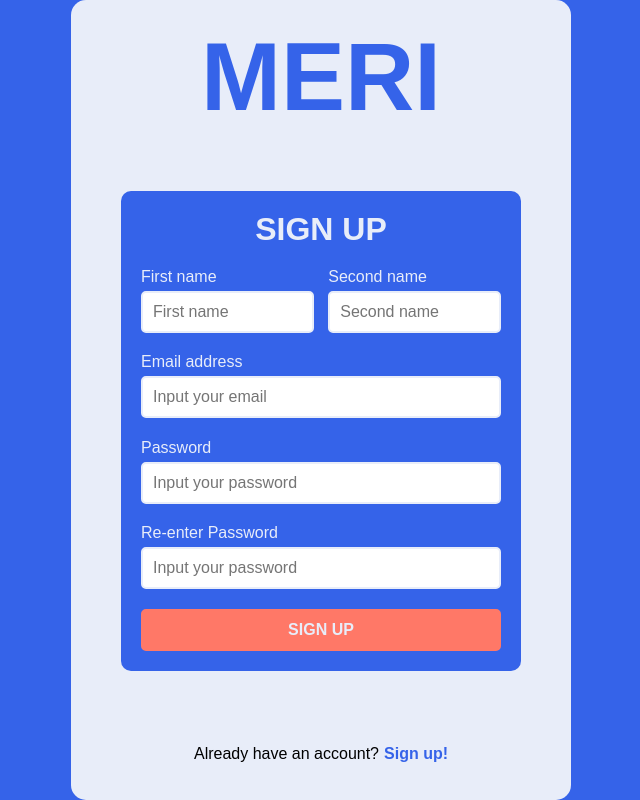
After one commit to RSJR-19/MERI-StudentApp, a Python web app: template app/templates/auth/signup.html in a window 1280 px wide. The commit adds this page. Shown: the whole page, without its empty margins (319-959 px from the left). Run offline with Jinja, Linux system fonts and the light colour scheme; the template is opened without the code that fills it, so the values that code supplies are empty.

Commit message:
froentend part 1

```diff
--- /dev/null
+++ b/app/static/css/auth/signup.css
@@ -0,0 +1,140 @@
+#container{
+    height: 100%;
+    width: 100%;
+    max-width: 500px;
+    max-height: 850px;
+    display: flex;
+    justify-content: space-around;
+    align-items: center;
+    overflow: hidden;
+    flex-direction: column;
+    background-color: var(--tertiary);
+    border-radius: 15px;
+    padding: 0%;
+}
+
+.logo-container{
+    height: 10%;
+    width: 70%;
+    display: flex;
+    justify-content: center;
+    align-items: center;
+}
+
+.logo-container span{
+    font-size: 6rem;
+    font-family: Arial, Helvetica, sans-serif;
+    font-weight: 800;
+    color: var(--primary);
+
+}
+
+.title{
+    color: var(--primary);
+    font-family: Arial, Helvetica, sans-serif;
+    font-weight: 900;
+    font-size: 6rem;
+    padding: 0;
+    display: inline-block;
+}
+
+#signupForm{
+    background-color: var(--primary);
+    height: 60%;
+    width: 80%;
+    border-radius: 10px;
+    display: flex;
+    justify-content: space-evenly;
+    align-items: center;
+    flex-direction: column;
+}
+
+.name-container{
+    width: 90%;
+    display: flex;
+    justify-content: space-between;
+
+}
+
+.name-input-container{
+    width: 48%;
+    color: var(--tertiary);
+    gap: 5px;
+    display: flex;
+    flex-direction: column;
+}
+
+.name-input-container input{
+    width: 100%;
+    padding: 10px;
+    border-radius: 5px;
+    border: 2px solid var(--tertiary);
+    font-weight: 500;
+}
+
+
+.input-container{
+    display: flex;
+    flex-direction: column;
+    width: 90%;
+    gap: 5px;
+    color: var(--tertiary);
+}
+
+.forgot-password{
+    width: 100%;
+    font-size: 0.8rem;
+    display: flex;
+    justify-content: flex-end;
+}
+
+.input-container input{
+    width: 100%;
+    padding: 10px;
+    border-radius: 5px;
+    border: 2px solid var(--tertiary);
+    font-weight: 500;
+
+}
+
+.signup-h1{
+    font-weight: 900;
+    color: var(--tertiary);
+}
+
+.p-container{
+    display: flex;
+    gap: 5px;
+}
+
+.p-container p:nth-child(2){
+    color: var(--primary);
+    font-weight: 600;
+}
+
+.check-box{
+    width: 90%;
+    display: flex;
+    align-items: flex-start;
+    gap: 10px;
+    color: var(--tertiary);
+}
+
+.check-box input{
+    transform: scale(1.5);
+}
+
+
+.check-box p{
+    font-size: 0.9rem;
+}
+
+.login-button{
+    width: 90%;
+    padding: 10px;
+    border-radius: 5px;
+    border: 2px solid var(--secondary);
+    background-color: var(--secondary);
+    font-weight: bold;
+    color: var(--tertiary);
+}
--- /dev/null
+++ b/app/templates/auth/signup.html
@@ -0,0 +1,49 @@
+<!DOCTYPE html>
+<html lang="en">
+<head>
+    <meta charset="UTF-8">
+    <meta name="viewport" content="width=device-width, initial-scale=1.0">
+    <title>MERI-Signup</title>
+    <link rel="stylesheet" href="/app/static/css/style.css">
+    <link rel="stylesheet" href="/app/static/css/auth/signup.css">
+</head>
+<body>
+    <div id="container">
+        <div class="logo-container">
+            <span>MERI</span>
+        </div>
+        <form action="" id="signupForm">
+            <h1 class="signup-h1">SIGN UP</h1>
+            <div class="name-container">
+                <div class="name-input-container">
+                    <p>First name</p>
+                    <input type="text" placeholder="First name">
+                </div>
+                <div class="name-input-container">
+                    <p>Second name</p>
+                    <input type="text" placeholder="Second name">
+                </div>
+            </div>
+            <div class="input-container">
+                <p>Email address</p>
+                <input type="email" placeholder="Input your email">
+            </div>
+            <div class="input-container">
+                <p>Password</p>
+                <input type="password" placeholder="Input your password">
+            </div>
+            <div class="input-container">
+                <p>Re-enter Password</p>
+                <input type="password" placeholder="Input your password">
+            </div>
+            <button class="login-button">SIGN UP</button>
+        </form>
+        <div class="p-container">
+            <p>Already have an account?</p>
+            <p>Sign up!</p>
+        </div>
+
+    </div>
+
+</body>
+</html>
--- a/app/templates/splash/splash.html
+++ b/app/templates/splash/splash.html
@@ -12,6 +12,7 @@
         <h1>MERI</h1>
         <div class="spinner"></div>
 
+
     </div>
 
 </body>
```
Also changed, not shown: app/static/css/auth/login.css (added, +116 -0 lines), app/templates/auth/login.html (added, +40 -0 lines), app/templates/dashboard/dashboard.html (added, +11 -0 lines).
